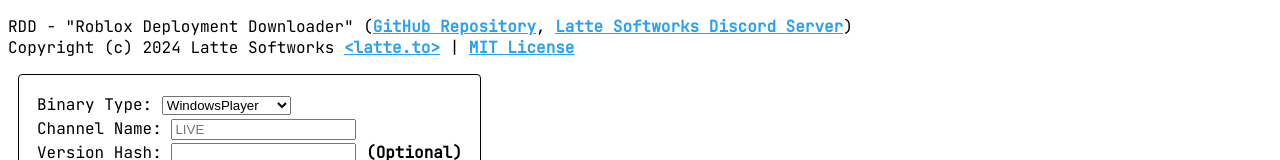
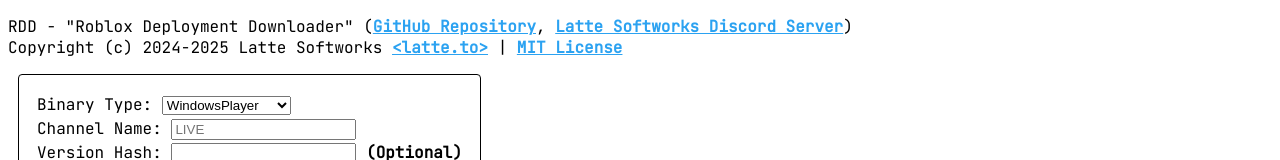
Before and after one commit to latte-soft/rdd, a plain HTML site: page src/index.html in a window 1280 px wide. Shown: the top 160 px of the page. Drawn offline with Linux system fonts and the light colour scheme.

Commit message:
Update copyright year

```diff
--- a/src/index.html
+++ b/src/index.html
@@ -3,7 +3,7 @@
 <!--
     rdd - https://github.com/latte-soft/rdd
 
-    Copyright (C) 2024 Latte Softworks <latte.to> | MIT License
+    Copyright (C) 2024-2024 Latte Softworks <latte.to> | MIT License
 -->
 
 <html lang=”en”>
@@ -53,7 +53,7 @@
     </head>
 
     <body>
-        <p>RDD - "Roblox Deployment Downloader" &#40;<a target="_blank" href="https://github.com/latte-soft/rdd">GitHub Repository</a>, <a target="_blank" href="https://latte.to/discord">Latte Softworks Discord Server</a>&#41;<br>Copyright (c) 2024 Latte Softworks <a target="_blank" href="https://latte.to">&lt;latte.to&gt;</a> | <a target="_blank" href="https://github.com/latte-soft/rdd/blob/master/LICENSE">MIT License</a></p>
+        <p>RDD - "Roblox Deployment Downloader" &#40;<a target="_blank" href="https://github.com/latte-soft/rdd">GitHub Repository</a>, <a target="_blank" href="https://latte.to/discord">Latte Softworks Discord Server</a>&#41;<br>Copyright (c) 2024-2025 Latte Softworks <a target="_blank" href="https://latte.to">&lt;latte.to&gt;</a> | <a target="_blank" href="https://github.com/latte-soft/rdd/blob/master/LICENSE">MIT License</a></p>
         <noscript><br>&#40;⚠️ This site doesn't work without JavaScript Enabled!&#41;<br></noscript>
 
         <!-- Shown by rdd.js if there's no query args -->
--- a/src/js/rdd.js
+++ b/src/js/rdd.js
@@ -1,7 +1,7 @@
 /*
     rdd - https://github.com/latte-soft/rdd
 
-    Copyright (C) 2024 Latte Softworks <latte.to> | MIT License
+    Copyright (C) 2024-2025 Latte Softworks <latte.to> | MIT License
 */
 
 const basePath = window.location.href.split("?")[0];
```
Also changed, not shown: README.md, 1 other file.
